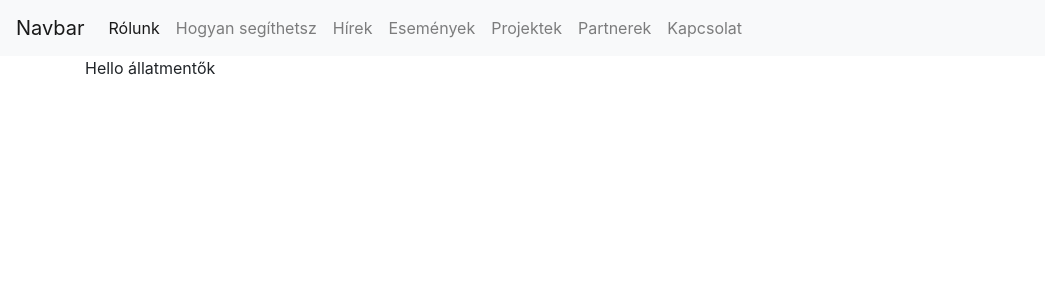
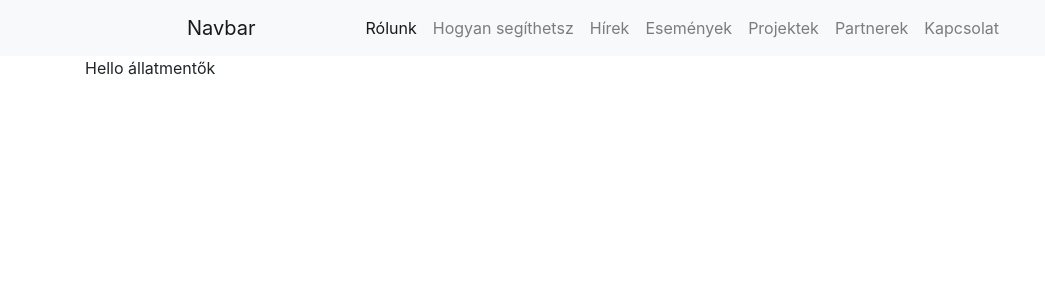
Before and after one commit to bigbugsteve/allatmentok, a PHP site: page / in a window 1280 px wide. Shown: the top 300 px of the page, without its empty margins (0-1045 px from the left). Run offline with PHP 8.4, Linux system fonts and the light colour scheme.

Commit message:
align navigation

```diff
--- a/includes/navigation.php
+++ b/includes/navigation.php
@@ -1,11 +1,12 @@
     <nav class="navbar navbar-expand-lg navbar-light bg-light">
+        <div class="container w-75 m-auto">
             <a class="navbar-brand" href="#">Navbar</a>
             <button class="navbar-toggler" type="button" data-toggle="collapse" data-target="#navbarSupportedContent" aria-controls="navbarSupportedContent" aria-expanded="false" aria-label="Toggle navigation">
                 <span class="navbar-toggler-icon"></span>
             </button>
 
-        <div class="collapse navbar-collapse" id="navbarSupportedContent">
-            <ul class="navbar-nav mr-auto">
+            <div class="collapse navbar-collapse m-auto" id="navbarSupportedContent">
+                <ul class="navbar-nav m-auto">
                     <li class="nav-item active">
                         <a class="nav-link" href="#">Rólunk <span class="sr-only">(current)</span></a>
                     </li>
@@ -29,4 +30,5 @@
                     </li>
                 </ul>
             </div>
+        </div>
     </nav>
```
Lines whose indentation alone changed are shown as unchanged.
